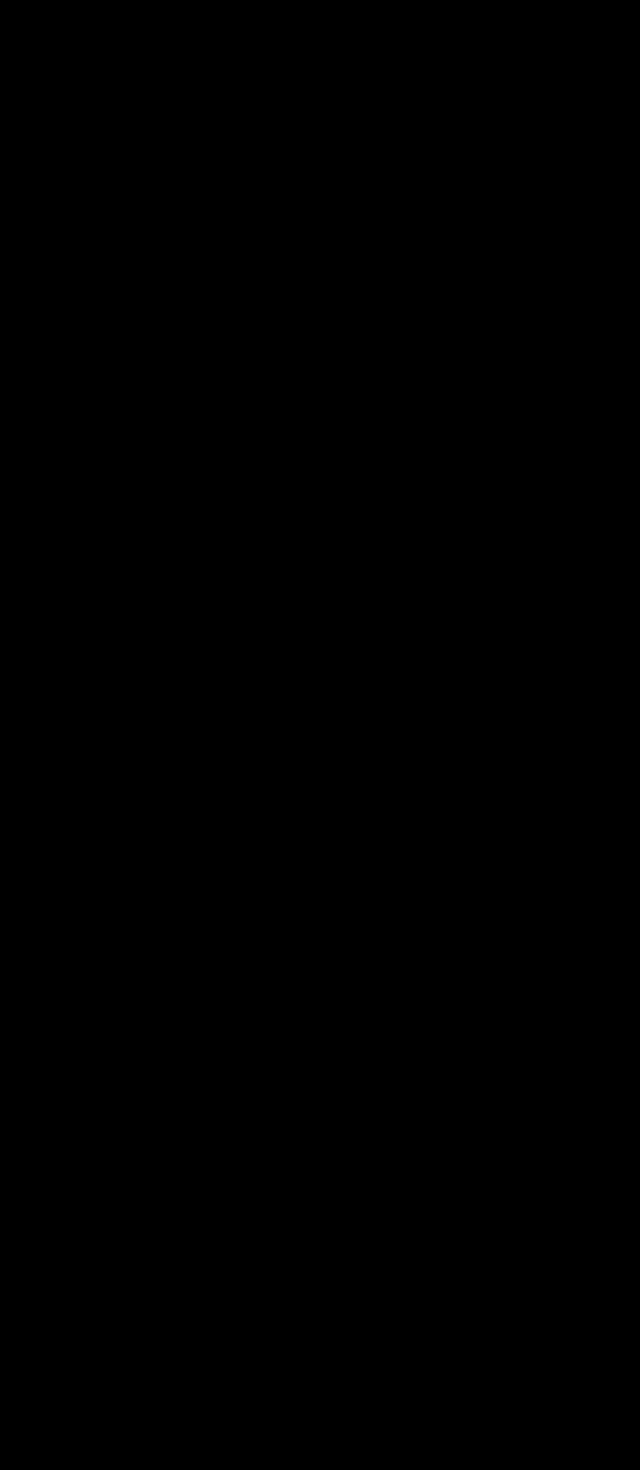
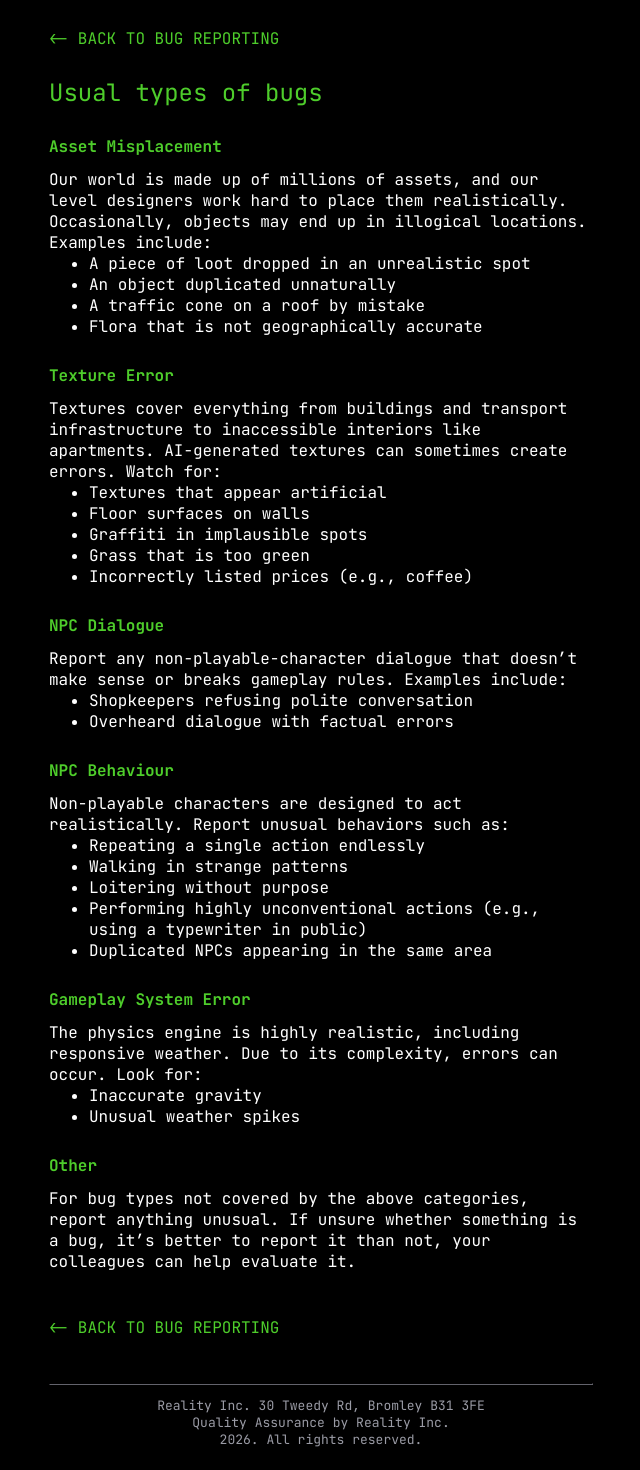
Before and after one commit to benjaminezequiel/quality-assurance-game, a Nuxt app: page /typesOfBugs in a window 1280 px wide. Before the commit this address had no page. Shown: the top 1470 px of the page, without its empty margins (319-959 px from the left). Before the commit the page ends 800 px from the top, so only its background shows below. Built offline with nearby package versions, Linux system fonts and the light colour scheme.

Commit message:
add bug types explanation and upgrade bug reporting page

```diff
--- a/app/app.vue
+++ b/app/app.vue
@@ -4,6 +4,12 @@
     <!-- <NuxtWelcome /> -->
     <!-- <h3>{{ data }}</h3> -->
     <NuxtPage />
+    <div class="footer flex-column">
+      <hr />
+      <p>Reality Inc. 30 Tweedy Rd, Bromley B31 3FE</p>
+      <p>Quality Assurance by Reality Inc.</p>
+      <p>2026. All rights reserved.</p>
+    </div>
   </div>
 </template>
 
@@ -69,4 +75,70 @@ html {
 .text-wrap {
   text-wrap: balance;
 }
+
+button {
+  text-transform: uppercase;
+  border: unset;
+  height: 48px;
+  border-radius: 6px;
+  font-size: 16px;
+  font-weight: 600;
+  letter-spacing: 0.5px;
+  color: var(--Gray100);
+  background-color: var(--Gray900);
+  cursor: pointer;
+
+  &.highlight {
+    background-color: var(--brand-color);
+  }
+  &.subtle {
+    background-color: var(--Gray200);
+    color: var(--Gray800);
+  }
+  &.extra-subtle {
+    background-color: transparent;
+    border: 1px solid var(--red);
+    color: var(--red);
+  }
+}
+
+.footer {
+  align-items: center;
+  color: var(--Gray600);
+  width: 100%;
+  gap: 0px;
+  font-size: 13px;
+
+  hr {
+    border-color: var(--Gray100);
+    width: 100%;
+    margin: 12px 0;
+  }
+}
+
+details {
+  user-select: none;
+  display: flex;
+  cursor: pointer;
+  flex-direction: column;
+  gap: 16px;
+  color: var(--green);
+  width: 100%;
+  margin-bottom: -16px;
+
+  p {
+    margin-bottom: 24px;
+    color: white;
+  }
+  p:last-child {
+    border-bottom: 1px solid var(--Gray200);
+    padding-bottom: 16px;
+  }
+}
+
+a {
+  cursor: pointer;
+  color: var(--green);
+  text-decoration: none;
+}
 </style>
--- a/app/components/customInput.vue
+++ b/app/components/customInput.vue
@@ -1,23 +1,41 @@
 <template>
   <div class="input">
     <label>{{ label }}</label>
+
+    <!-- Input -->
     <input
+      v-if="!textarea"
       type="text"
       :placeholder="placeholder"
       :class="{ 'input--error': error }"
       v-model="model"
       @blur="$emit('blur')"
     />
+
+    <!-- Textarea -->
+    <textarea
+      v-else
+      :placeholder="placeholder"
+      :class="{ 'input--error': error }"
+      v-model="model"
+      @blur="$emit('blur')"
+    ></textarea>
+
     <span v-if="error" class="input__error">{{ error }}</span>
   </div>
 </template>
 
 <script setup lang="ts">
-const model = defineModel();
+import { ref } from "vue";
+
+// Explicitly type model as string to satisfy v-model
+const model = ref<string>("");
+
 defineProps<{
   label?: string;
   placeholder?: string;
   error?: string | null;
+  textarea?: boolean; // toggle textarea
 }>();
 
 defineEmits(["blur"]);
@@ -25,22 +43,35 @@ defineEmits(["blur"]);
 
 <style lang="scss" scoped>
 .input {
+  width: 100%;
   display: flex;
   flex-direction: column;
   gap: 4px;
 }
 
-input {
+input,
+textarea {
   border-radius: 6px;
   padding-left: 8px;
+  padding-top: 6px; /* aligns text at top */
   width: 100%;
   border: 2px solid transparent;
+  transition: border-color 0.2s;
+  font-family: inherit;
+  font-size: 1rem;
+}
+
+input {
   height: 32px;
-  transition: border-color 0.2s;
+}
 
-  &.input--error {
-    border-color: var(--red-500);
-  }
+textarea {
+  min-height: 80px;
+  resize: none; /* removes the drag handle */
+}
+
+.input--error {
+  border-color: var(--red-500);
 }
 
 label {
--- a/app/pages/index.vue
+++ b/app/pages/index.vue
@@ -50,18 +50,12 @@
         </div>
       </div>
     </div>
-    <div class="footer flex-column">
     <p class="footnote">
       * When submitting photographs to Quality Assurance you consent to share
       location data that will be publicly available to other users. Please be
       considerate of personal privacy and seek permission from anyone who is
       identifiable in your photographs.
     </p>
-      <hr />
-      <p>Reality Inc. 30 Tweedy Rd, Bromley B31 3FE</p>
-      <p>Quality Assurance by Reality Inc.</p>
-      <p>2026. All rights reserved.</p>
-    </div>
   </div>
 </template>
 
@@ -155,20 +149,6 @@ const handleJoin = async () => {
   gap: 16px;
 }
 
-button {
-  text-transform: uppercase;
-  border: unset;
-  height: 48px;
-  border-radius: 6px;
-  color: var(--Gray100);
-  background-color: var(--Gray900);
-  cursor: pointer;
-
-  &.highlight {
-    background-color: var(--brand-color);
-  }
-}
-
 .intro-page {
   display: flex;
   flex-direction: column;
@@ -207,22 +187,16 @@ button {
   margin: 16px 0;
 }
 
-.footer {
-  align-items: center;
-  color: var(--Gray600);
-  gap: 0px;
-  font-size: 13px;
-
-  hr {
-    border-color: var(--Gray100);
-    width: 100%;
-    margin: 12px 0;
-  }
-}
-
 .logo-img {
   max-width: 100%;
   margin-bottom: 24px;
   margin-top: 16px;
 }
+
+.footnote {
+  color: var(--Gray600);
+  width: 100%;
+  gap: 0px;
+  font-size: 13px;
+}
 </style>
--- a/app/pages/report.vue
+++ b/app/pages/report.vue
@@ -39,12 +39,18 @@
       <span v-if="errors.image" class="error">{{ errors.image }}</span>
     </div>
 
-    <button :disabled="capturedImage !== null" @click="fileInput?.click()">
+    <button
+      :disabled="capturedImage !== null"
+      @click="fileInput?.click()"
+      class="subtle"
+    >
       Upload image instead
     </button>
 
     <CustomInput
       label="Description"
+      class="description"
+      :textarea="true"
       v-model="form.description"
       :error="errors.description"
     />
@@ -54,6 +60,10 @@
       :options="categories"
       :error="errors.category"
     />
+    <NuxtLink to="typesofBugs"
+      >Learn more about the <b>types of bugs</b>!</NuxtLink
+    >
+
     <div class="double-input">
       <CustomInput label="Operating System" v-model="form.operatingSystem" />
       <CustomInput label="Location" :model-value="locationLabel" disabled />
@@ -216,11 +226,11 @@ onMounted(() => {
 
 // Form
 const categories = [
-  "Visual Glitch",
-  "Physics Error",
+  "Asset Misplacement",
+  "Texture Error",
   "NPC Behaviour",
-  "World Geometry",
-  "Audio Bug",
+  "NPC Dialogue",
+  "Gameplay System Error",
   "Other",
 ];
 
@@ -303,12 +313,12 @@ const handleSubmit = async () => {
 };
 </script>
 
-<style lang="scss">
+<style lang="scss" scoped>
 .report-form {
   width: 100%;
   display: flex;
   flex-direction: column;
-  justify-content: flex-end;
+  justify-content: center;
   gap: 12px;
   max-height: 1200px;
   height: 100%;
@@ -317,13 +327,13 @@ const handleSubmit = async () => {
 .camera {
   overflow: hidden;
   background-color: var(--Gray100);
-  height: 100%;
   border-radius: 12px;
   position: relative;
   display: flex;
   align-items: center;
   justify-content: center;
   border: 1px solid black;
+  aspect-ratio: 1 / 1;
 }
 
 video {
@@ -407,5 +417,25 @@ button {
 .double-input {
   display: flex;
   gap: 6px;
+  width: 100%;
+}
+
+.subtle {
+  height: 24px;
+  margin-top: -8px;
+  background-color: transparent !important;
+  text-decoration: underline;
+  text-underline-offset: 4px;
+  color: var(--Gray600) !important;
 }
 </style>
+
+<style lang="scss">
+.description {
+  input {
+    height: 120px;
+    align-items: flex-start;
+    display: flex;
+  }
+}
+</style>
--- /dev/null
+++ b/app/pages/results.vue
@@ -0,0 +1 @@
+<template></template>
--- /dev/null
+++ b/app/pages/typesOfBugs.vue
@@ -0,0 +1,84 @@
+<template>
+    <div class="bug-types">
+        <NuxtLink to="report"><- BACK TO BUG REPORTING</NuxtLink>
+        <summary>Usual types of bugs</summary>
+
+        <h4>Asset Misplacement</h4>
+        <p>
+          Our world is made up of millions of assets, and our level designers work hard to place them realistically. Occasionally, objects may end up in illogical locations. Examples include:
+          <ul>
+            <li>A piece of loot dropped in an unrealistic spot</li>
+            <li>An object duplicated unnaturally</li>
+            <li>A traffic cone on a roof by mistake</li>
+            <li>Flora that is not geographically accurate</li>
+          </ul>
+        </p>
+
+        <h4>Texture Error</h4>
+        <p>
+          Textures cover everything from buildings and transport infrastructure to inaccessible interiors like apartments. AI-generated textures can sometimes create errors. Watch for:
+          <ul>
+            <li>Textures that appear artificial</li>
+            <li>Floor surfaces on walls</li>
+            <li>Graffiti in implausible spots</li>
+            <li>Grass that is too green</li>
+            <li>Incorrectly listed prices (e.g., coffee)</li>
+          </ul>
+        </p>
+
+        <h4>NPC Dialogue</h4>
+        <p>
+          Report any non-playable-character dialogue that doesn’t make sense or breaks gameplay rules. Examples include:
+          <ul>
+            <li>Shopkeepers refusing polite conversation</li>
+            <li>Overheard dialogue with factual errors</li>
+          </ul>
+        </p>
+
+        <h4>NPC Behaviour</h4>
+        <p>
+          Non-playable characters are designed to act realistically. Report unusual behaviors such as:
+          <ul>
+            <li>Repeating a single action endlessly</li>
+            <li>Walking in strange patterns</li>
+            <li>Loitering without purpose</li>
+            <li>Performing highly unconventional actions (e.g., using a typewriter in public)</li>
+            <li>Duplicated NPCs appearing in the same area</li>
+          </ul>
+        </p>
+
+        <h4>Gameplay System Error</h4>
+        <p>
+          The physics engine is highly realistic, including responsive weather. Due to its complexity, errors can occur. Look for:
+          <ul>
+            <li>Inaccurate gravity</li>
+            <li>Unusual weather spikes</li>
+          </ul>
+        </p>
+
+        <h4>Other</h4>
+        <p>
+          For bug types not covered by the above categories, report anything unusual. If unsure whether something is a bug, it’s better to report it than not, your colleagues can help evaluate it.
+        </p>
+        <br>
+        <NuxtLink to="report"><- BACK TO BUG REPORTING</NuxtLink>
+        <br>
+    </div>
+
+</template>
+
+<style lang="scss">
+.bug-types {
+    display: flex;
+    flex-direction: column;
+    gap: 12px;
+
+    summary {
+        font-size: 24px;
+    }
+    h4, summary {
+        margin-top: 16px;
+        color: var(--green);
+    }
+}
+</style>
```
Also changed, not shown: app/pages/sessionPage.vue (+88 -61 lines). Lines whose indentation alone changed are shown as unchanged.
